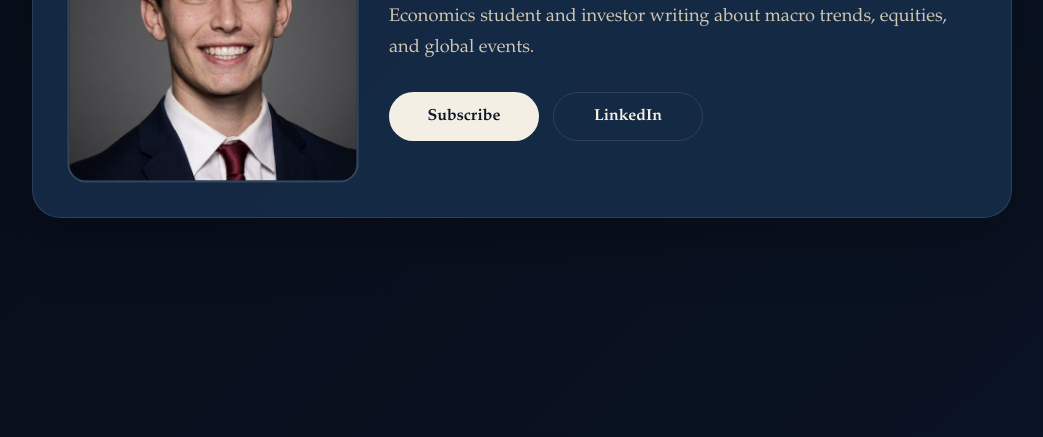
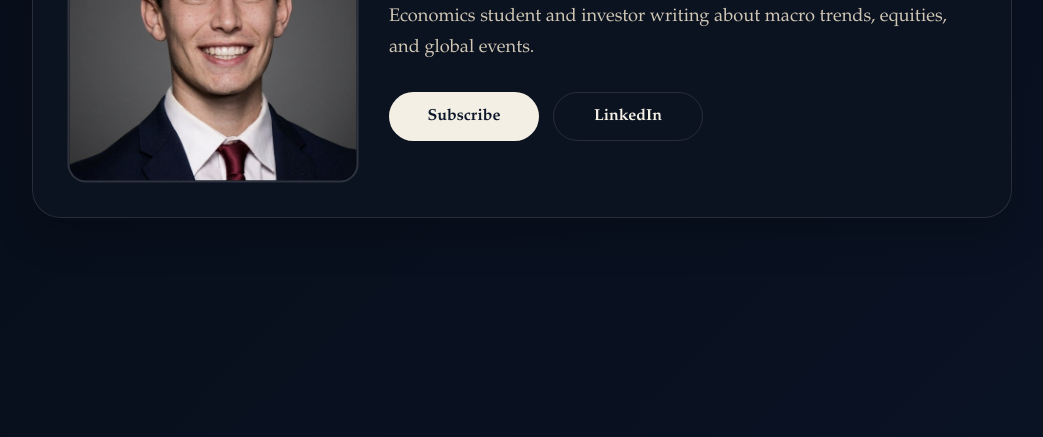
Before and after one commit to andrewgaldys/andrewgaldys-site, a plain HTML site: page index.html in a window 1280 px wide. Shown: the part 363-800 px from the top of the page, without its empty margins (118-1161 px from the left). Drawn offline with Linux system fonts and the light colour scheme.

Commit message:
Modify card styles in index.html
Updated card background color and shadow properties.

```diff
--- a/index.html
+++ b/index.html
@@ -8,7 +8,7 @@
     :root {
       --bg: #070d18;
       --bg-soft: #0a1324;
-      --card: #0a1426;
+      --card: #0b1220;
       --text: #f4efe4;
       --muted: #cfc6b4;
       --border: rgba(244, 239, 228, 0.12);
@@ -37,11 +37,11 @@
     .card {
       width: 100%;
       max-width: 980px;
-      background: rgba(22, 45, 73, 0.88);
+      background: #0b1220;
       border: 1px solid var(--border);
       border-radius: 28px;
       padding: 40px;
-      box-shadow: 0 22px 60px rgba(0, 0, 0, 0.28);
+      box-shadow: 0 18px 40px rgba(0, 0, 0, 0.22);
       backdrop-filter: blur(4px);
     }
 
```
